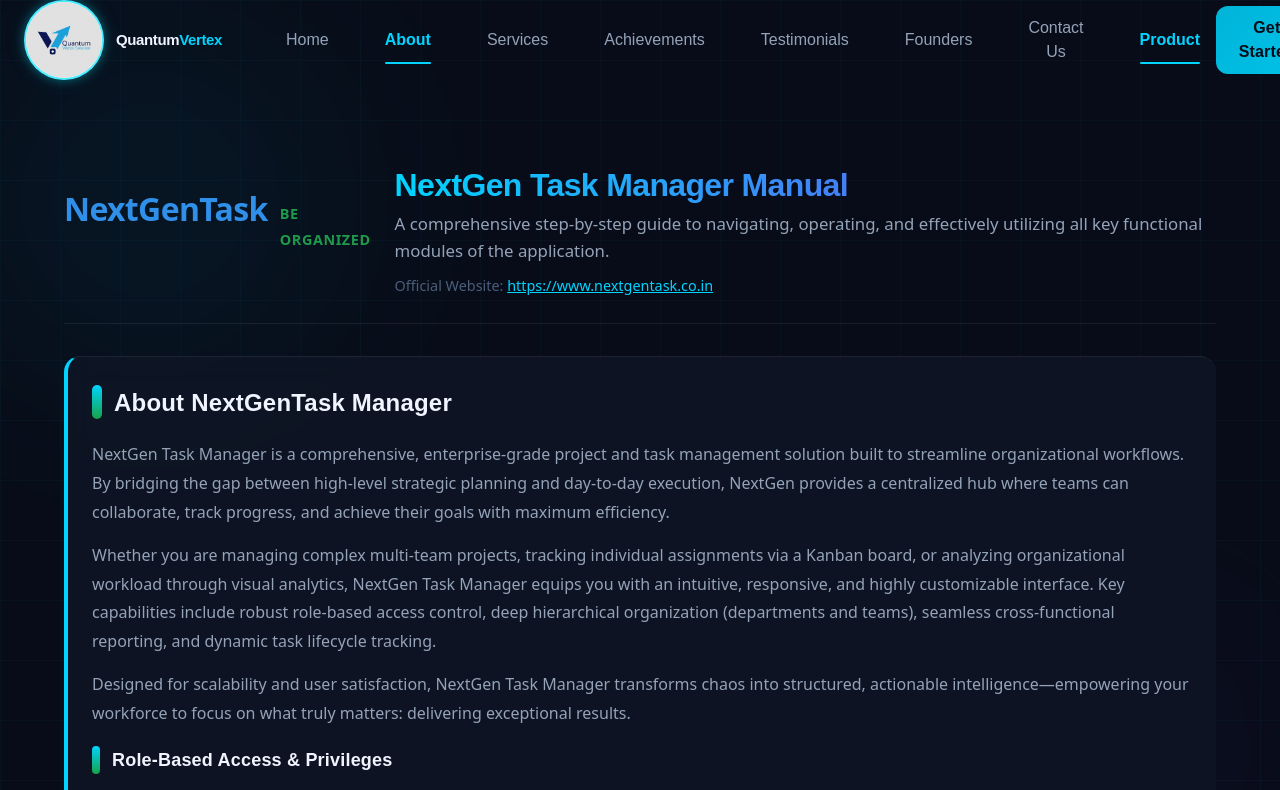
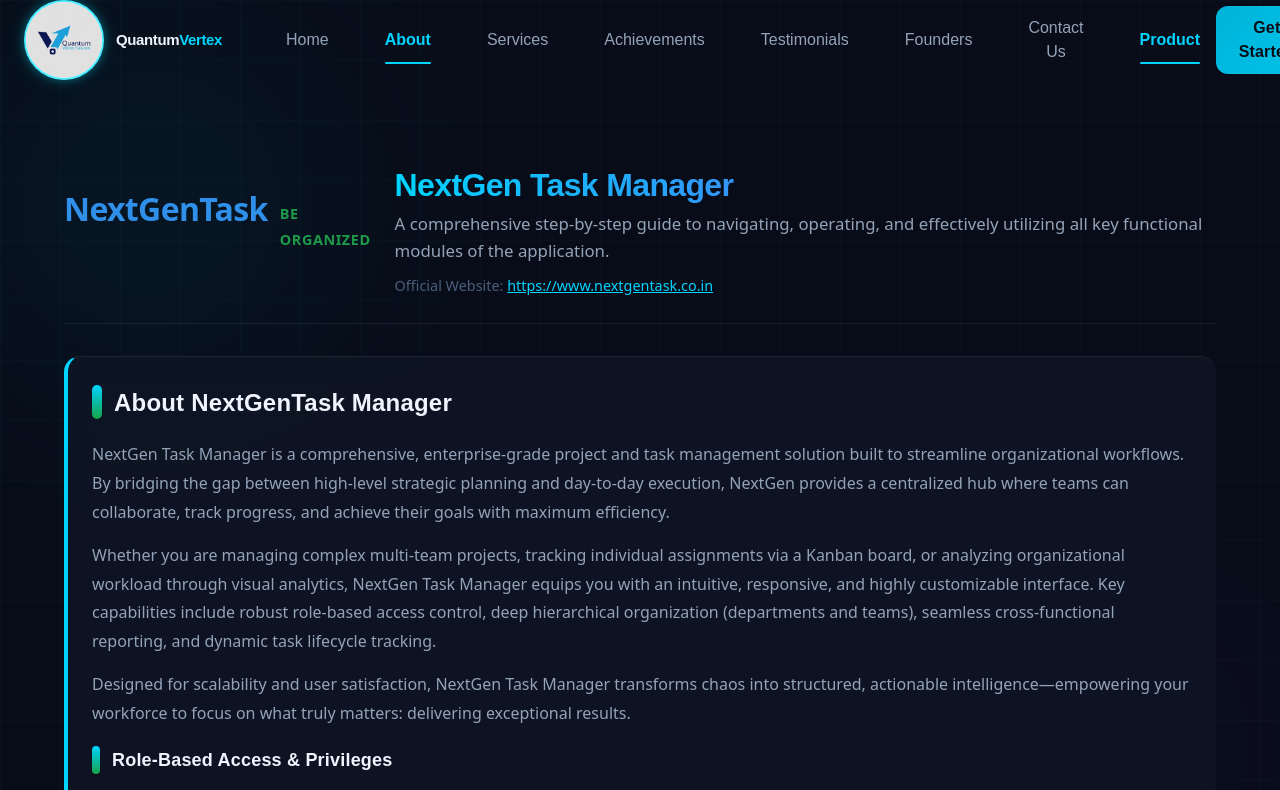
Before and after one commit to bibhuti2sol/quantumvertex_official, a Next.js app: page /product in a window 1280 px wide. Shown: the top 790 px of the page. Built offline with nearby package versions, Linux system fonts and the light colour scheme.

Commit message:
Update page.tsx heading change
hading change

```diff
--- a/src/app/product/page.tsx
+++ b/src/app/product/page.tsx
@@ -103,7 +103,7 @@ export default function ProductPage() {
                   letterSpacing: '-0.02em',
                   fontFamily: 'Plus Jakarta Sans, sans-serif'
                 }}>
-                  NextGen Task Manager Manual
+                  NextGen Task Manager
                 </h1>
                 <p style={{ margin: 0, color: 'var(--text-secondary)', fontSize: '1.05rem', lineHeight: '1.6' }}>
                   A comprehensive step-by-step guide to navigating, operating, and effectively utilizing all key functional modules of the application.
```
